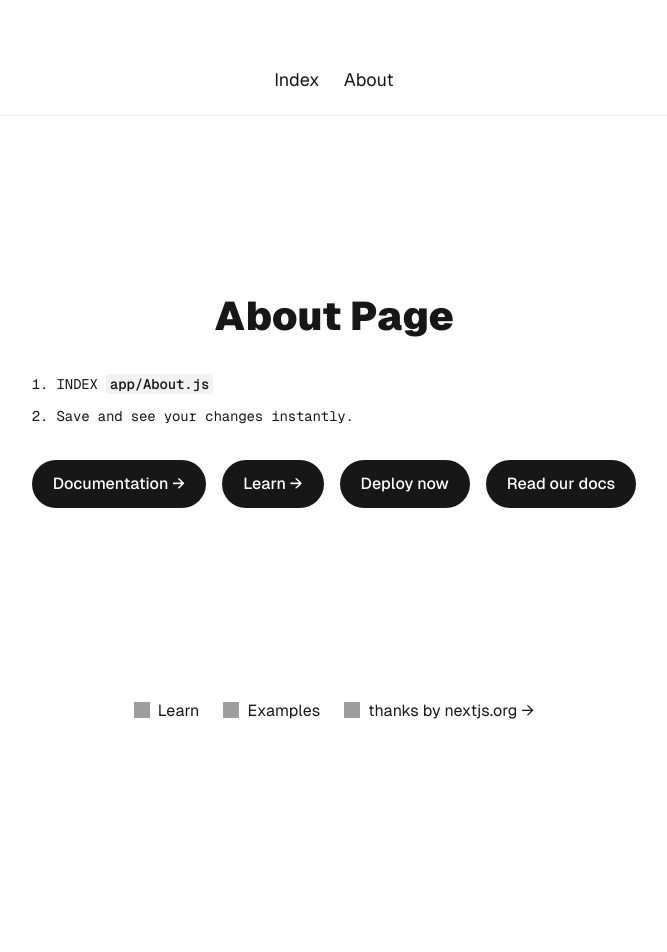
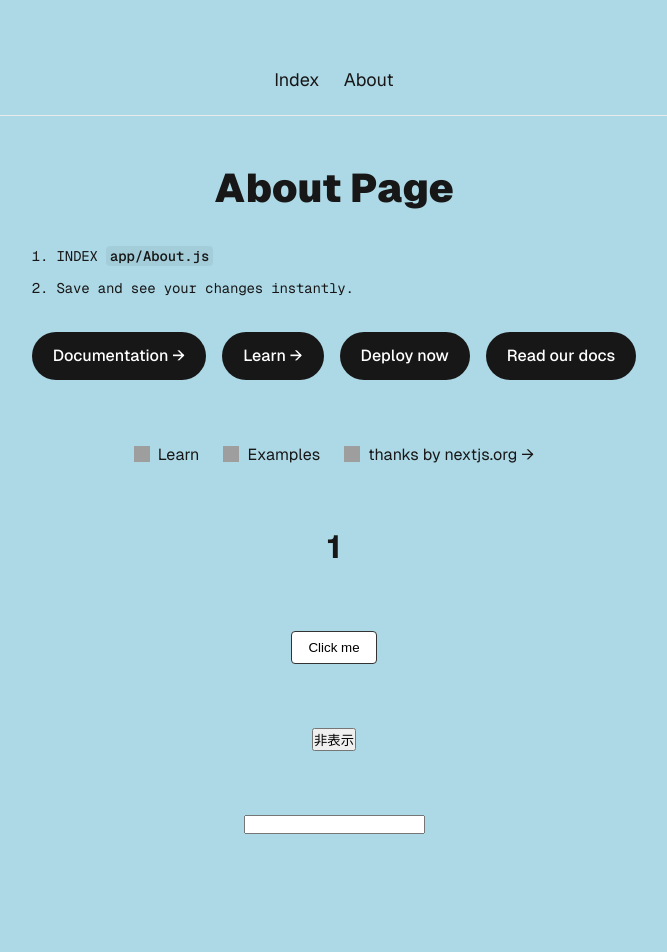
Before and after one commit to tomoaoihana/study-react, a Next.js app: page /about in a window 1280 px wide. Shown: the top 952 px of the page, without its empty margins (306-973 px from the left). Before the commit the page ends 800 px from the top, so only its background shows below. Built offline with nearby package versions, Linux system fonts and the light colour scheme; grey boxes are pictures that could not be loaded.

Commit message:
🎨 Custom Hooksを使ってまとめる

```diff
--- a/src/app/about/page.jsx
+++ b/src/app/about/page.jsx
@@ -5,10 +5,31 @@ import { Footer } from "src/components/Footer"; // これを追加
 import { Main } from "src/components/Main";
 import { Header } from "src/components/Header";
 
-export default function Home() {
+//hooks
+import { useCounter } from "src/hooks/useCounter";
+import { useInputArray } from "src/hooks/useInputArray";
+import { useBgLightBlue } from "src/hooks/useBgLightBlue";
+
+export default function About() {
+  const { count, isShow, handleClick, handleDisplay } = useCounter();
+  const { text, array, handleChange, handleAdd } = useInputArray();
+  useBgLightBlue();
+
   return (
     <div className={styles.page}>
       <Header />
+      {isShow ? <h1>{count}</h1> : null}
+      <button href="/about" onClick={handleClick} className={styles.btn}>
+        Click me
+      </button>
+      <button onClick={handleDisplay}>{isShow ? "非表示" : "表示"}</button>
+      <input type="text" value={text} onChange={handleChange} />
+      <ul>
+        {array.map((item) => {
+          return <li key={item}>{item}</li>;
+        })}
+      </ul>
+      <button onClick={handleAdd}>追加する</button>
       <Main page="About" />
       <Footer />
     </div>
--- /dev/null
+++ b/src/hooks/useBgLightBlue.jsx
@@ -0,0 +1,14 @@
+import { useEffect } from "react";
+
+export const useBgLightBlue = () => {
+  useEffect(() => {
+    //DOMに直接アクセスする場合はuseEffectを使う
+    document.body.style.backgroundColor = "lightblue"; //マウント時に実行される
+    //クリーンアップ関数
+    return () => {
+      document.body.style.backgroundColor = ""; //アンマウント時に実行される
+    };
+
+    //配列なので、幾つでも指定できる
+  }, []);
+};
--- /dev/null
+++ b/src/hooks/useCounter.jsx
@@ -0,0 +1,28 @@
+import { useCallback, useState } from "react";
+
+export const useCounter = () => {
+  const [count, setCount] = useState(1);
+  const [isShow, setIsShow] = useState(true);
+
+  const handleClick = useCallback(() => {
+    //この書き方は非推奨
+    //ここだと直接fooの値を変更している
+    // setFoo(foo + 1);
+
+    //この書き方が推奨されている
+    //fooじゃなくてもprevという変数名で前回の値を取得できる
+    //なぜ？
+    //setFooは非同期で実行されるため、fooの値が変わっている可能性がある
+    //そのため、前回の値を取得するためにはprevという変数を使う
+    if (count < 10) {
+      //ここはuseStateの値を変更している
+      setCount((prevCount) => prevCount + 1);
+    }
+  }, [count]);
+
+  const handleDisplay = useCallback(() => {
+    setIsShow((prevIsShow) => !prevIsShow);
+  }, []);
+
+  return { count, isShow, handleClick, handleDisplay };
+};
--- /dev/null
+++ b/src/hooks/useInputArray.jsx
@@ -0,0 +1,35 @@
+const { useState, useCallback } = require("react");
+
+//カスタムフック
+export const useInputArray = () => {
+  //分割代入で変数を定義する
+  const [text, setText] = useState("");
+  const [array, setArray] = useState([]);
+
+  const handleChange = useCallback((e) => {
+    if (e.target.value.length > 5) {
+      alert("5文字以上は入力できません");
+      return;
+    }
+    setText(e.target.value.trim());
+  }, []);
+
+  const handleAdd = useCallback(() => {
+    setArray((prevArray) => {
+      //スプレッド構文で配列を展開して新しい配列を作成する
+      //なぜスプレッド構文を使うのか？
+      //・配列・オブジェクトの破壊的メソッドは使わないために
+      //（NG）push, splice, unshift, pop, shift, reverse, sort
+      //⭐️勉強メモへ
+      if (prevArray.some((item) => item === text)) {
+        alert("同じ要素は追加できません");
+        return prevArray;
+      }
+      // const newArray = [...prevArray, text];
+      // console.log(newArray === prevArray); //false
+      return [...prevArray, text];
+    });
+  }, [text]);
+
+  return { text, array, handleChange, handleAdd };
+};
```
Also changed, not shown: src/app/page.jsx (+11 -63 lines), 1 other file (tests, documents, lock files or other folders).
